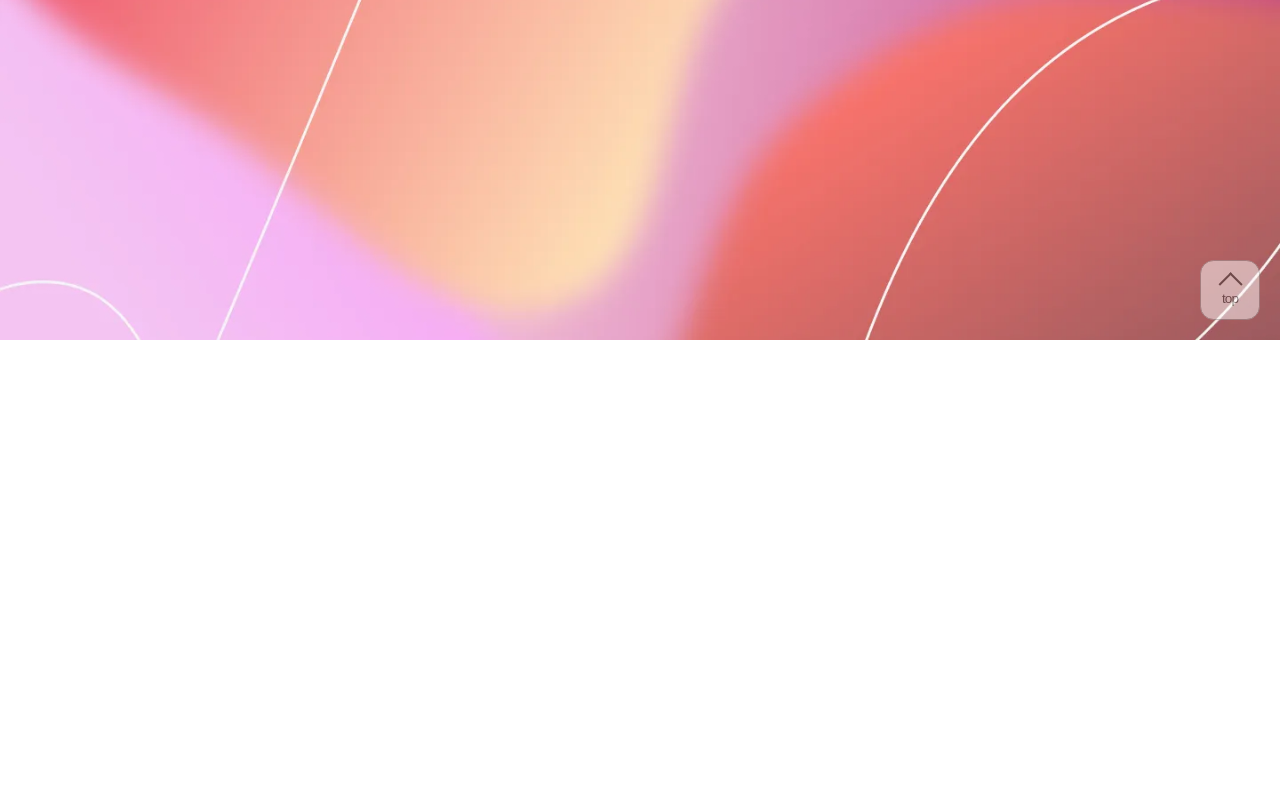
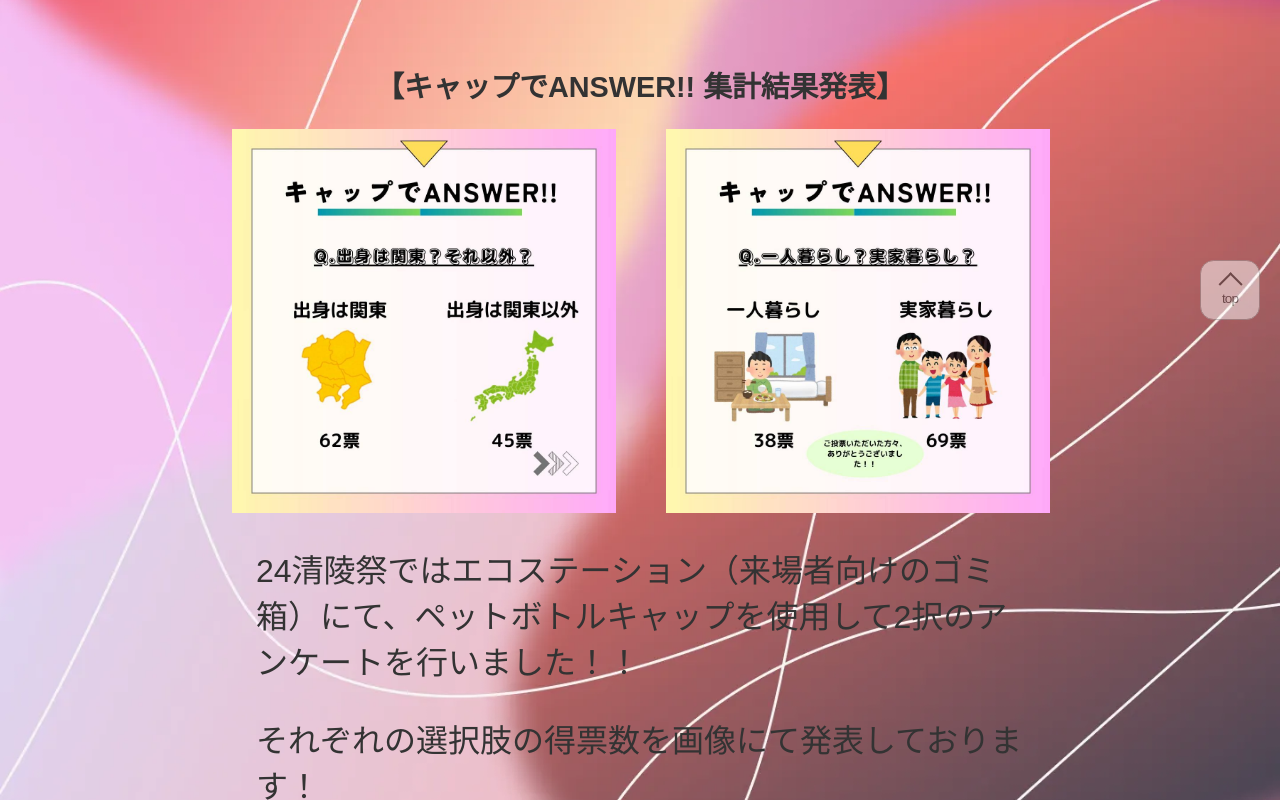
Before and after one commit to ynufes-tech/ynufes-seiryo24, a Nuxt app: page /special in a window 1280 px wide. Before the commit this address had no page. Shown: the part 460-1260 px from the top of the page. Before the commit the page ends 800 px from the top, so only its background shows below. Built offline with nearby package versions, Linux system fonts and the light colour scheme.

Commit message:
エコページ作成

```diff
--- /dev/null
+++ b/pages/special/index.vue
@@ -0,0 +1,92 @@
+<script lang="ts" setup>
+useHead({
+  title: "Special | 24清陵祭公式HP~花瑞希~",
+  meta: [
+    { name: "description", content: "24清陵祭エコ企画のアンケート結果を発表！" },
+  ],
+});
+</script>
+<template>
+  <div class="page-root">
+    <HeaderPageIcon />
+    <div class="eco-page">
+      <PageTitle :title="'SPECIAL'" :sub-title="'エコ企画結果発表'" />
+      <div class="inner-eco-page">
+        <h2>【キャップでANSWER!! 集計結果発表】</h2>
+        <div class="eco-image">
+          <img src="~/assets/images/eco1.jpg">
+          <img src="~/assets/images/eco2.jpg">
+        </div>
+        <p>24清陵祭ではエコステーション（来場者向けのゴミ箱）にて、ペットボトルキャップを使用して2択のアンケートを行いました！！</p>
+        <p>それぞれの選択肢の得票数を画像にて発表しております！<br>ぜひご確認ください！！</p>
+        <p>多くの方のご参加ありがとうございました！！</p>
+        <BackToHome />
+      </div>
+    </div>
+  </div>
+</template>
+
+<style lang="scss" scoped>
+@use "@/assets/scss/_breakpoint.scss" as *;
+
+.inner-eco-page {
+  position: relative;
+  top: 500px;
+  left: 20%;
+  width: 60%;
+  @include md {
+    top: 350px;
+  }
+  @include sm {
+    top: 250px;
+  }
+}
+.eco-image{
+  display: flex;
+  gap: 50px;
+  transform: translateX(-4%);
+
+  width: 60%;
+  min-width: 600px;
+  @include md {
+    flex-direction: column;
+    gap: 10px;
+    min-width: 300px;
+  }
+}
+.eco-image img{
+  width: 30vw;
+  @include md {
+    flex-direction: column;
+    width: 55vw;
+    min-width: 300px;
+  }
+}
+*h2{
+  text-align: center;
+  font-size: calc(1.5vw + 0.6rem);
+  @include md {
+    font-size: 3.2vw
+  }
+}
+.child-title {
+  font-size: 40px;
+  @include md {
+    font-size: 24px;
+  }
+  @include sm {
+    font-size: 16px;
+  }
+}
+
+* p {
+  font-size: 32px;
+
+  @include md {
+    font-size: 20px;
+  }
+  @include sm {
+    font-size: 15px;
+  }
+}
+</style>
```
Also changed, not shown: assets/images/eco1.jpg (added), assets/images/eco2.jpg (added).
